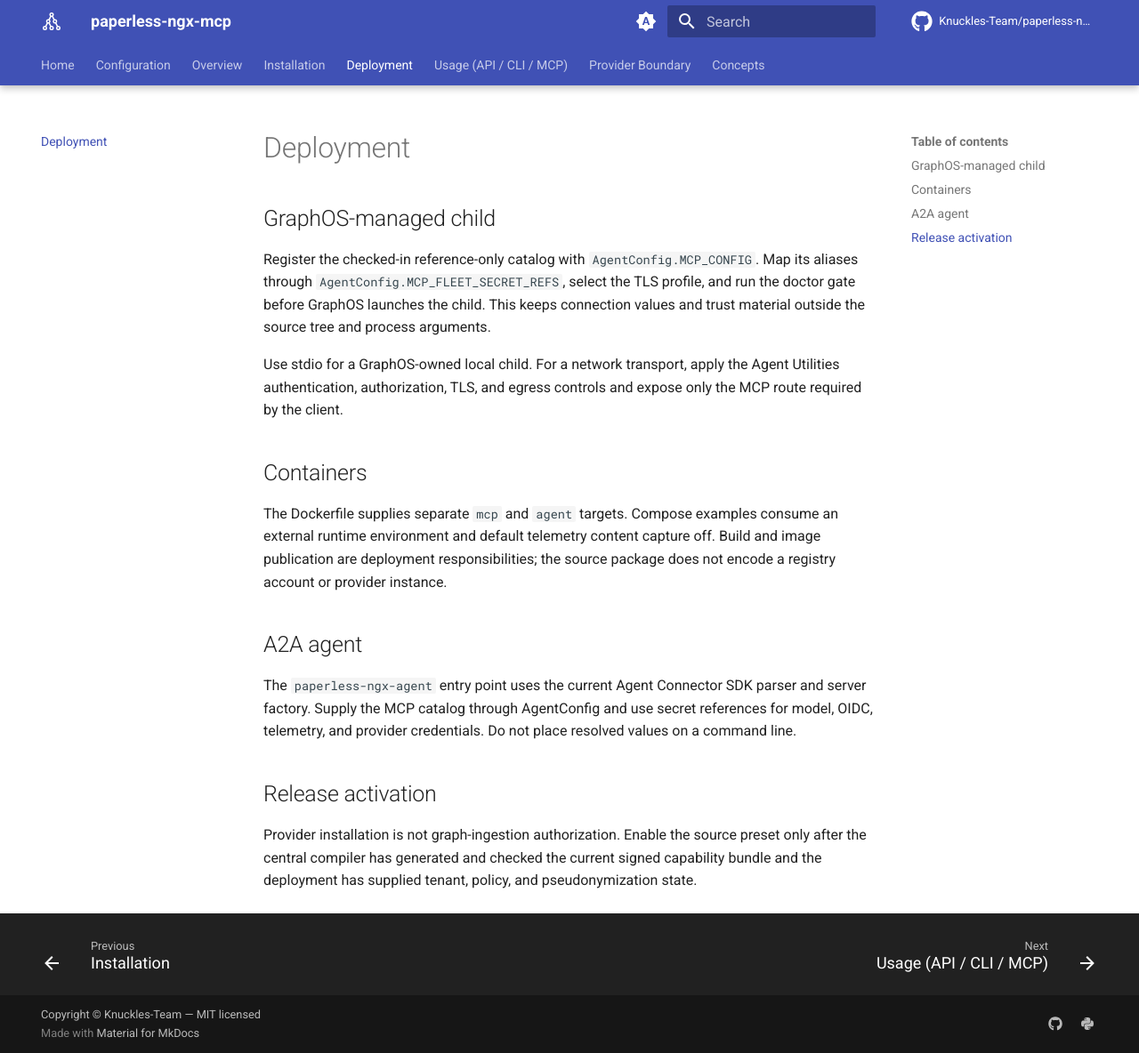
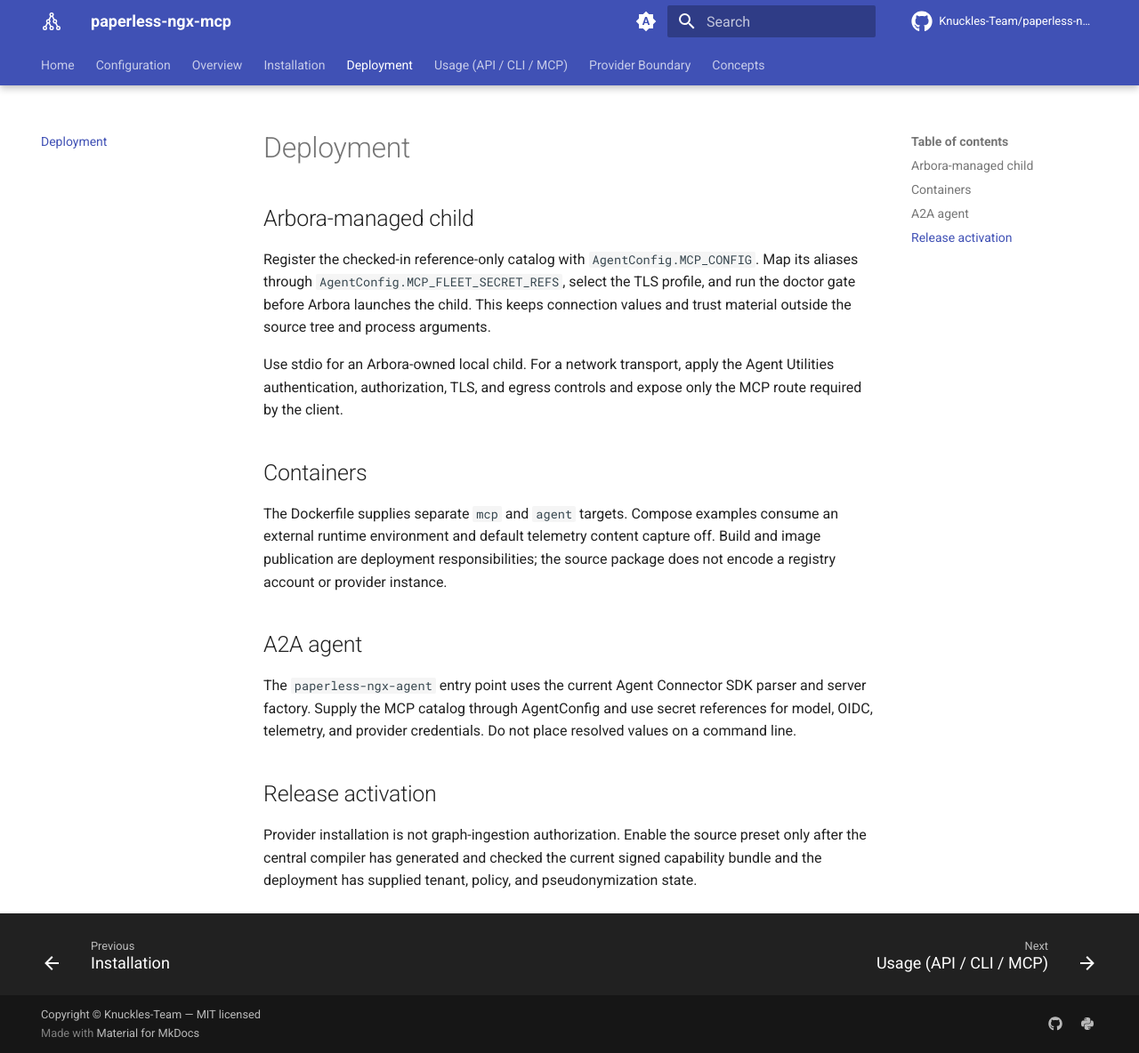
Before and after one commit to Knuckles-Team/paperless-ngx-mcp, an MkDocs documentation site: the page built from docs/deployment.md, in a window 1280 px wide and 1184 px high. Shown: the whole window at 89% size. Built offline with MkDocs 1.6.1 and Material for MkDocs 9.7.7, drawn with Linux system fonts in a browser that asks for light colours; comment, search, counter and statistics services are not loaded.

Commit message:
chore: rename graph-os terminology to arbora [skip ci]
Deterministic graph-os -> arbora terminology replace (replacements=16 files=9 paths_moved=0), with hosts
au.arpa -> arbora.arpa and graph-os.arpa -> arbora-mcp.arpa.

Spec: none (rename)
Co-Authored-By: Claude Opus 5.5 (1M context) <noreply@anthropic.com>

````diff
--- a/.pre-commit-config.yaml
+++ b/.pre-commit-config.yaml
@@ -3,7 +3,7 @@
 default_install_hook_types: [pre-commit, pre-push]
 default_language_version:
   python: python3
-# Phase 0 dev-velocity contract (graph-os-completion-program): a hook with no
+# Phase 0 dev-velocity contract (arbora-completion-program): a hook with no
 # explicit `stages:` below is commit-only, never both.
 default_stages: [pre-commit]
 exclude: 'dotnet|node_modules'
--- a/docs/configuration.md
+++ b/docs/configuration.md
@@ -3,7 +3,7 @@
 ## Configuration boundary
 
 The connector reads deployment values only after the shared AgentConfig/XDG loader has
-projected them. Its checked-in `mcp_config.json` uses `env://` aliases; GraphOS resolves
+projected them. Its checked-in `mcp_config.json` uses `env://` aliases; Arbora resolves
 those aliases from `MCP_FLEET_SECRET_REFS` at the child-process boundary.
 
 | Reference | Purpose | Durable package value |
--- a/docs/deployment.md
+++ b/docs/deployment.md
@@ -1,13 +1,13 @@
 # Deployment
 
-## GraphOS-managed child
+## Arbora-managed child
 
 Register the checked-in reference-only catalog with `AgentConfig.MCP_CONFIG`. Map its
 aliases through `AgentConfig.MCP_FLEET_SECRET_REFS`, select the TLS profile, and run the
-doctor gate before GraphOS launches the child. This keeps connection values and trust
+doctor gate before Arbora launches the child. This keeps connection values and trust
 material outside the source tree and process arguments.
 
-Use stdio for a GraphOS-owned local child. For a network transport, apply the Agent
+Use stdio for an Arbora-owned local child. For a network transport, apply the Agent
 Utilities authentication, authorization, TLS, and egress controls and expose only the
 MCP route required by the client.
 
--- a/docs/usage.md
+++ b/docs/usage.md
@@ -2,14 +2,14 @@
 
 ## Discover first
 
-Use the default GraphOS intent verbs to discover the current Paperless-ngx capability.
+Use the default Arbora intent verbs to discover the current Paperless-ngx capability.
 The provider registers `document_operations`, `system_operations`,
 `paperless_ingestion_projection`, and `paperless_ingest_projection` as gated backing
-tools that GraphOS can load on demand. Do not cache action schemas across deployments.
+tools that Arbora can load on demand. Do not cache action schemas across deployments.
 
 ## Bounded reads
 
-After GraphOS loads `document_operations`, pass an explicit action and a serialized JSON
+After Arbora loads `document_operations`, pass an explicit action and a serialized JSON
 object:
 
 ```json
````
Also changed, not shown: README.md (+2 -2 lines), docs/index.md (+1 -1 lines), paperless_ngx_mcp/skills/paperless-ngx-operations/SKILL.md (+3 -3 lines), 2 other files.
